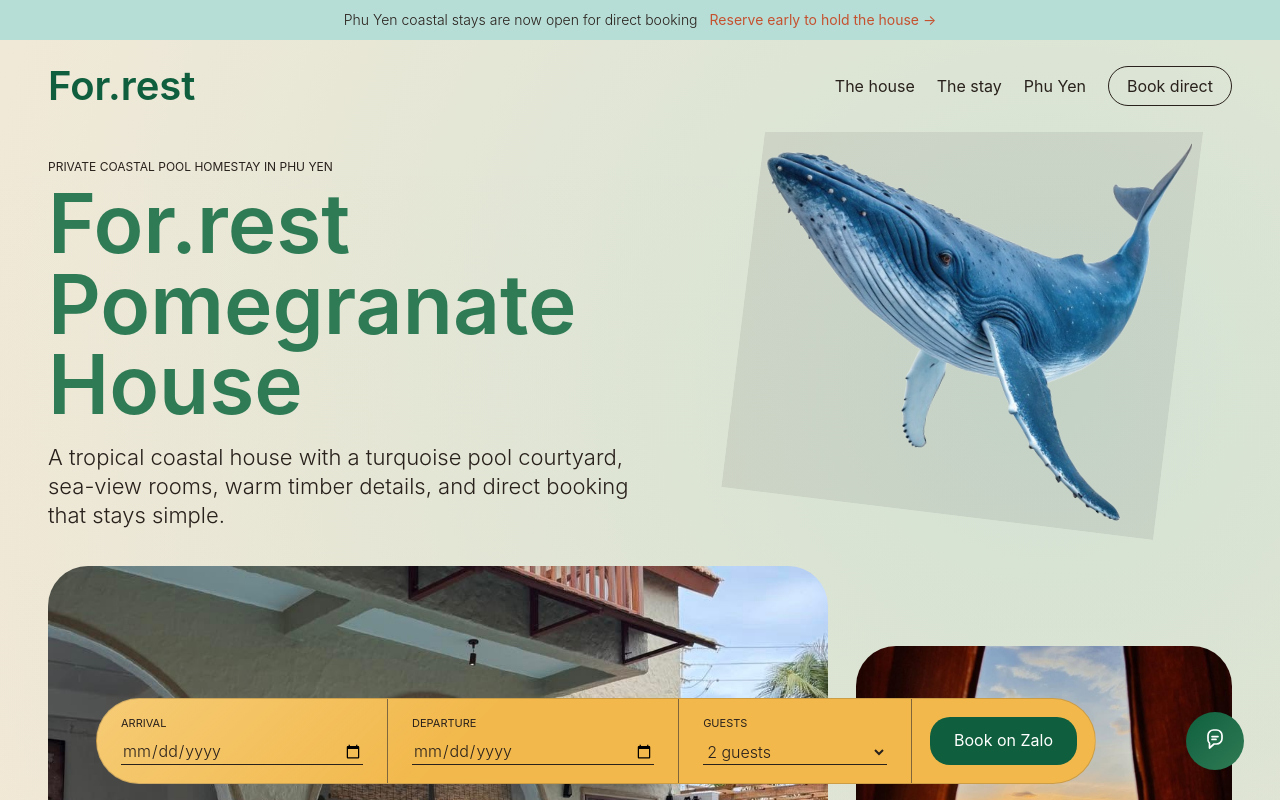
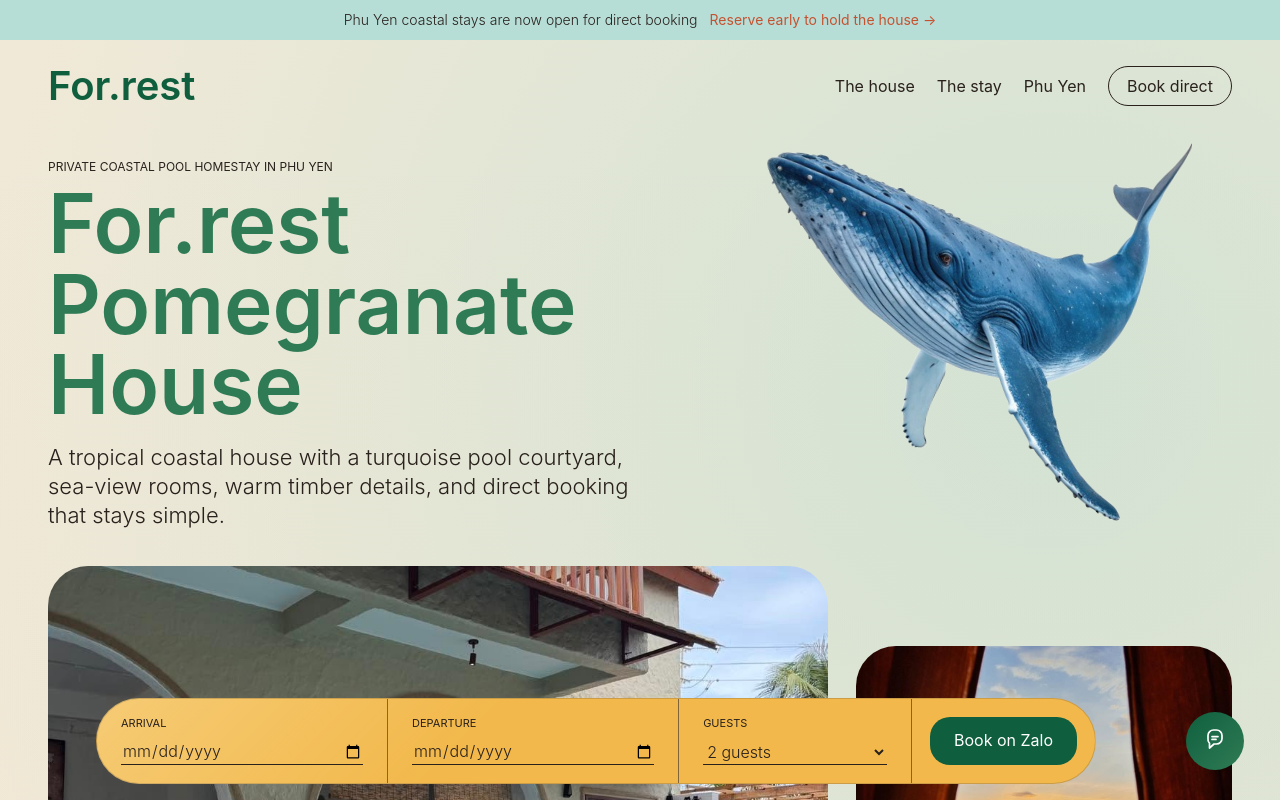
Before and after one commit to evowsmedia-dev/For.rest-Pomegranate-House, a React (Vite) app: page / in a window 1280 px wide. Shown: the top 800 px of the page. Built offline with nearby package versions, Linux system fonts and the light colour scheme.

Commit message:
Remove whale image background

```diff
--- a/src/styles.css
+++ b/src/styles.css
@@ -156,6 +156,8 @@ button {
   display: block;
   width: 100%;
   height: auto;
+  background: transparent;
+  object-fit: contain;
   transform: scaleX(-1) rotate(-7deg);
   transform-origin: center;
 }
```
